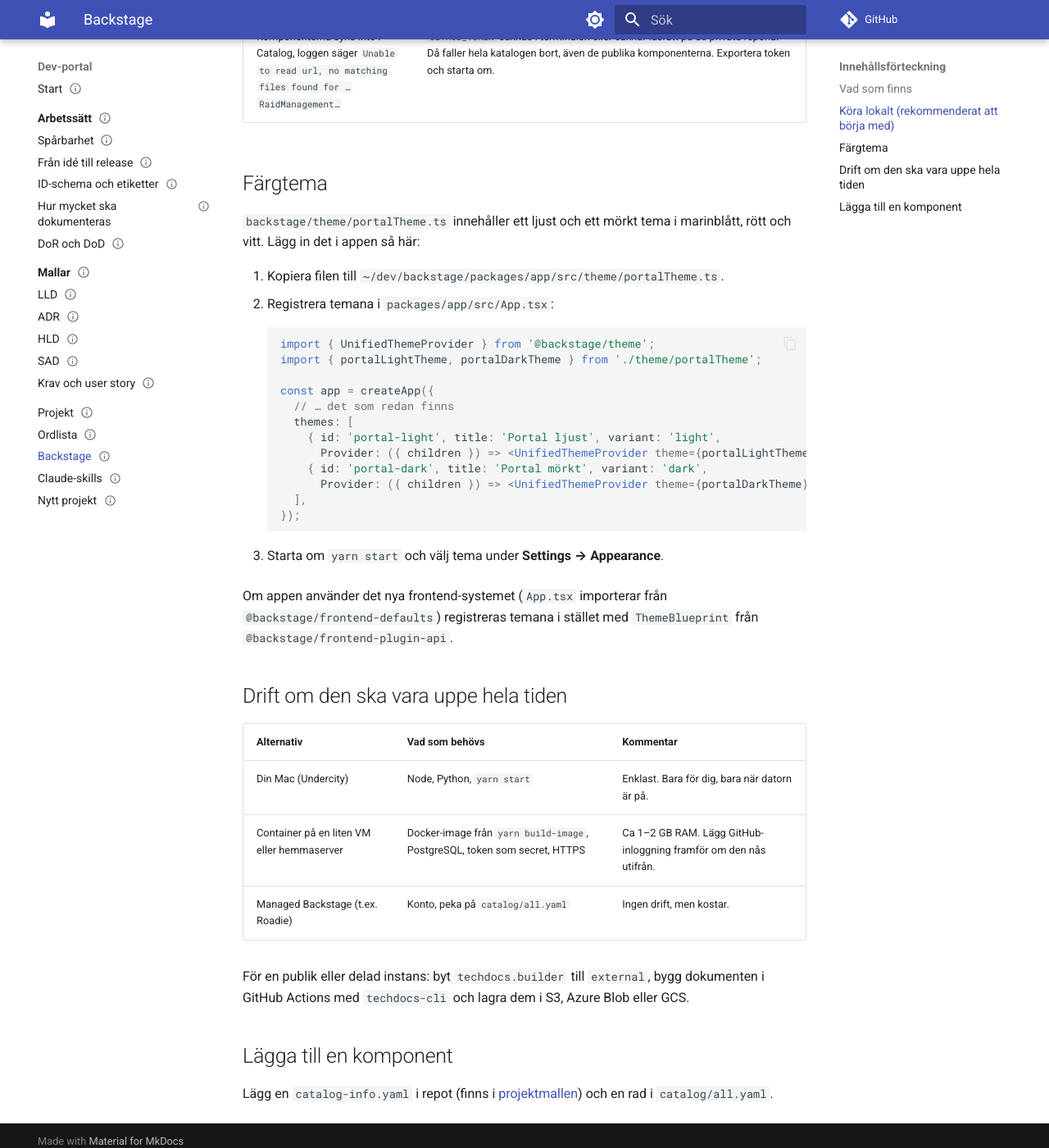
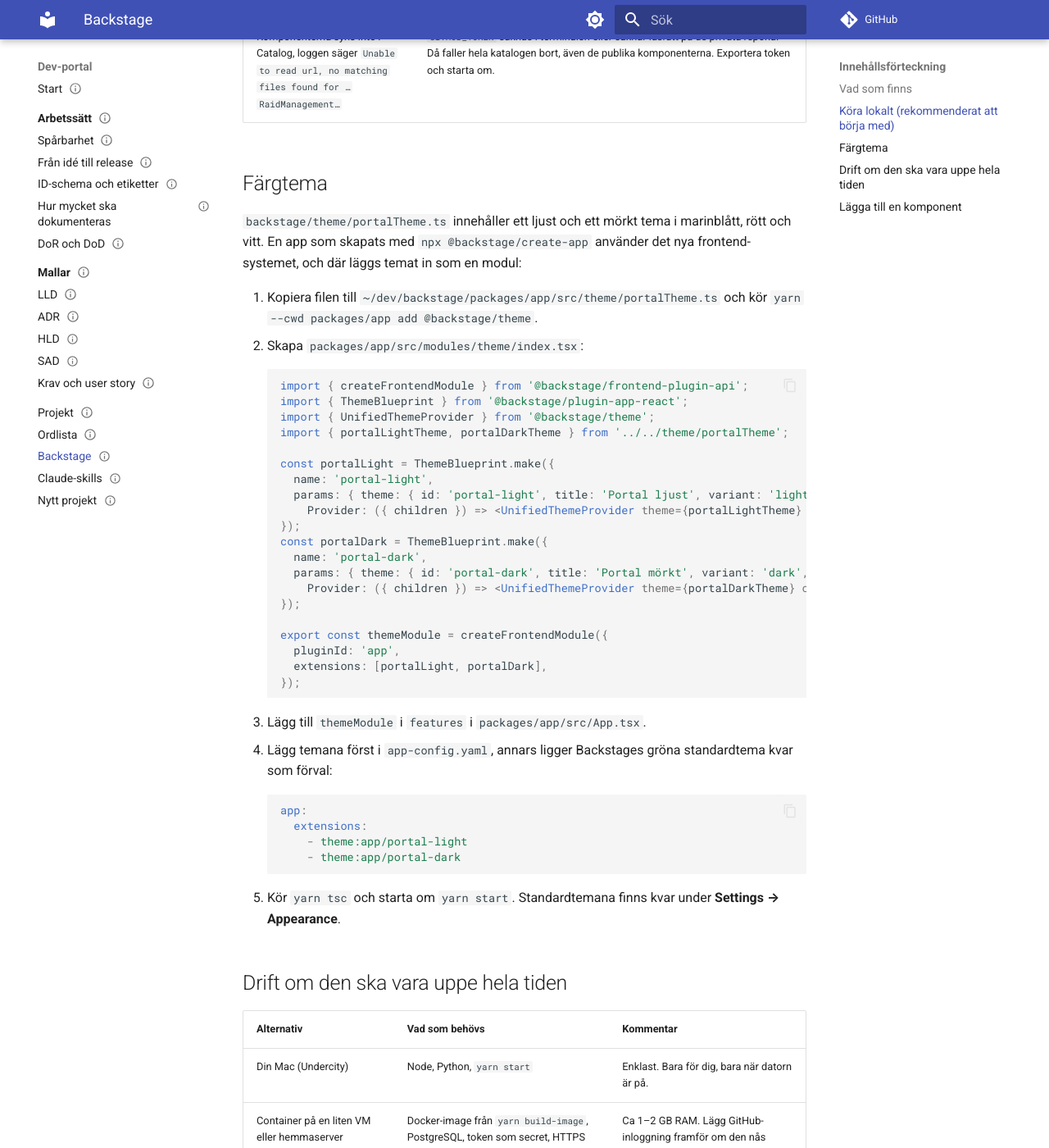
Before and after one commit to JoseMdS/dev-portal, an MkDocs documentation site: the page built from docs/backstage/index.md, in a window 1280 px wide and 1400 px high, scrolled down 1993 px. Shown: the whole window at 82% size. Built offline with MkDocs 1.6.1 and Material for MkDocs 9.7.7, drawn with Linux system fonts in a browser that asks for light colours; comment, search, counter and statistics services are not loaded.

Commit message:
Backstage: färgtema för det nya frontend-systemet
Co-Authored-By: Claude Opus 5.5 <noreply@anthropic.com>
Claude-Session: https://claude.ai/code/session_01FDBNVLkNS3uPQU43MWUrV7

````diff
--- a/docs/backstage/index.md
+++ b/docs/backstage/index.md
@@ -63,29 +63,45 @@ yarn start \
 
 ## Färgtema
 
-`backstage/theme/portalTheme.ts` innehåller ett ljust och ett mörkt tema i marinblått, rött och vitt. Lägg in det i appen så här:
+`backstage/theme/portalTheme.ts` innehåller ett ljust och ett mörkt tema i marinblått, rött och vitt. En app som skapats med `npx @backstage/create-app` använder det nya frontend-systemet, och där läggs temat in som en modul:
 
-1. Kopiera filen till `~/dev/backstage/packages/app/src/theme/portalTheme.ts`.
-2. Registrera temana i `packages/app/src/App.tsx`:
+1. Kopiera filen till `~/dev/backstage/packages/app/src/theme/portalTheme.ts` och kör `yarn --cwd packages/app add @backstage/theme`.
+2. Skapa `packages/app/src/modules/theme/index.tsx`:
 
     ```tsx
+    import { createFrontendModule } from '@backstage/frontend-plugin-api';
+    import { ThemeBlueprint } from '@backstage/plugin-app-react';
     import { UnifiedThemeProvider } from '@backstage/theme';
-    import { portalLightTheme, portalDarkTheme } from './theme/portalTheme';
+    import { portalLightTheme, portalDarkTheme } from '../../theme/portalTheme';
 
-    const app = createApp({
-      // … det som redan finns
-      themes: [
-        { id: 'portal-light', title: 'Portal ljust', variant: 'light',
-          Provider: ({ children }) => <UnifiedThemeProvider theme={portalLightTheme} children={children} /> },
-        { id: 'portal-dark', title: 'Portal mörkt', variant: 'dark',
-          Provider: ({ children }) => <UnifiedThemeProvider theme={portalDarkTheme} children={children} /> },
-      ],
+    const portalLight = ThemeBlueprint.make({
+      name: 'portal-light',
+      params: { theme: { id: 'portal-light', title: 'Portal ljust', variant: 'light',
+        Provider: ({ children }) => <UnifiedThemeProvider theme={portalLightTheme} children={children} /> } },
+    });
+    const portalDark = ThemeBlueprint.make({
+      name: 'portal-dark',
+      params: { theme: { id: 'portal-dark', title: 'Portal mörkt', variant: 'dark',
+        Provider: ({ children }) => <UnifiedThemeProvider theme={portalDarkTheme} children={children} /> } },
+    });
+
+    export const themeModule = createFrontendModule({
+      pluginId: 'app',
+      extensions: [portalLight, portalDark],
     });
     ```
 
-3. Starta om `yarn start` och välj tema under **Settings → Appearance**.
+3. Lägg till `themeModule` i `features` i `packages/app/src/App.tsx`.
+4. Lägg temana först i `app-config.yaml`, annars ligger Backstages gröna standardtema kvar som förval:
 
-Om appen använder det nya frontend-systemet (`App.tsx` importerar från `@backstage/frontend-defaults`) registreras temana i stället med `ThemeBlueprint` från `@backstage/frontend-plugin-api`.
+    ```yaml
+    app:
+      extensions:
+        - theme:app/portal-light
+        - theme:app/portal-dark
+    ```
+
+5. Kör `yarn tsc` och starta om `yarn start`. Standardtemana finns kvar under **Settings → Appearance**.
 
 ## Drift om den ska vara uppe hela tiden
 
````
